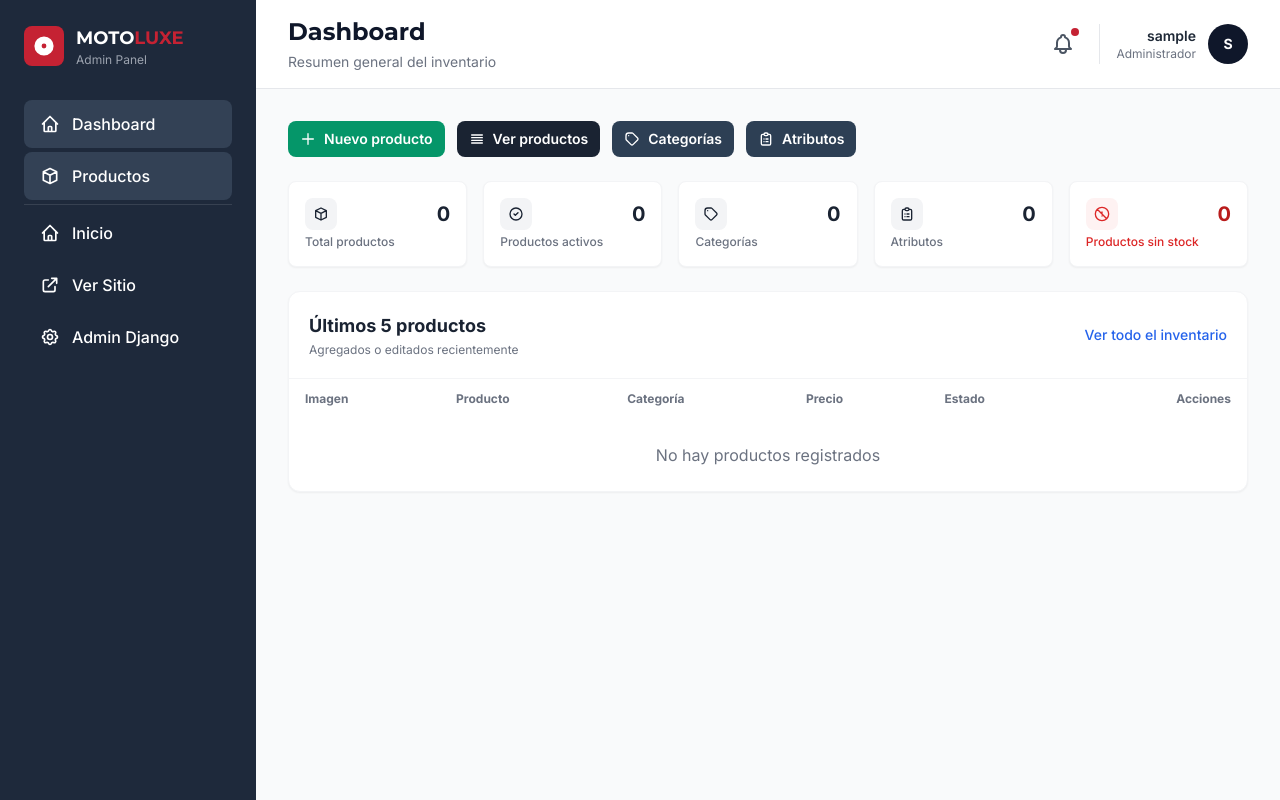
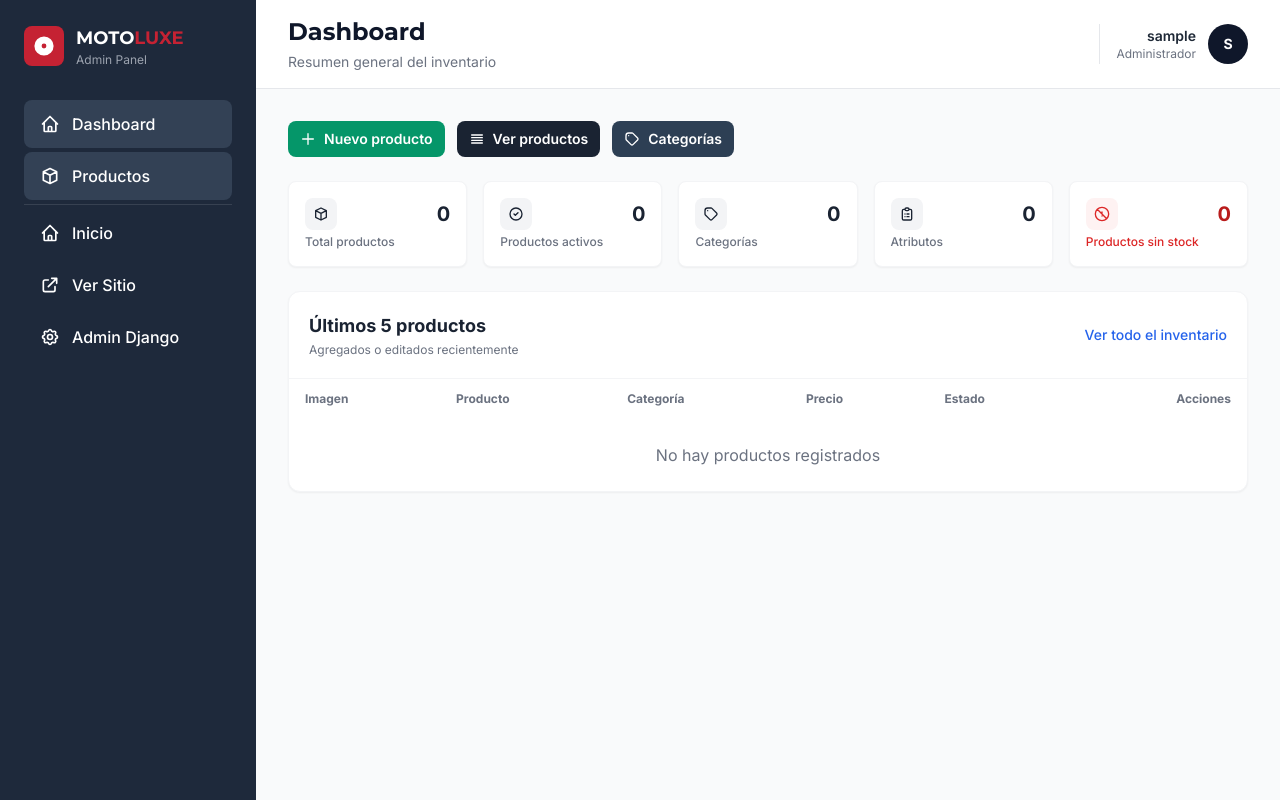
Before and after one commit to Manulynx/TiendaMotos, a Django app: page /productos/admin-custom/ in a window 1280 px wide. Run offline with Django 5.2, Linux system fonts and the light colour scheme; the visitor is signed in with stand-in values (Sample User, id 1); data that the repository does not hold is empty; some libraries are stand-ins or nearby versions.

Commit message:
dashboard

```diff
--- a/templates/admin_custom/base.html
+++ b/templates/admin_custom/base.html
@@ -285,7 +285,7 @@
 
             <div class="flex items-center gap-2 md:gap-4">
               <!-- Notificaciones -->
-              <button
+          <!--<button
                 class="relative p-2 rounded-lg hover:bg-gray-100 transition-colors hidden sm:block"
               >
                 <svg
@@ -305,6 +305,7 @@
                   class="absolute top-1 right-1 w-2 h-2 bg-red-accent rounded-full"
                 ></span>
               </button>
+              -->
 
               <!-- Usuario -->
               <div
--- a/templates/admin_custom/dashboard.html
+++ b/templates/admin_custom/dashboard.html
@@ -18,10 +18,7 @@
     <svg class="w-4 h-4" fill="none" stroke="currentColor" viewBox="0 0 24 24"><path stroke-linecap="round" stroke-linejoin="round" stroke-width="2" d="M7 7h.01M7 3h5c.512 0 1.024.195 1.414.586l7 7a2 2 0 010 2.828l-7 7a2 2 0 01-2.828 0l-7-7A1.994 1.994 0 013 12V7a4 4 0 014-4z"/></svg>
     <span class="text-sm font-semibold">Categorías</span>
   </a>
-  <a href="{% url 'productos:admin_atributos_lista' %}" class="inline-flex items-center gap-2 px-3 py-2 bg-[#2d3f54] text-white rounded-lg hover:bg-[#243447] transition">
-    <svg class="w-4 h-4" fill="none" stroke="currentColor" viewBox="0 0 24 24"><path stroke-linecap="round" stroke-linejoin="round" stroke-width="2" d="M9 5H7a2 2 0 00-2 2v12a2 2 0 002 2h10a2 2 0 002-2V7a2 2 0 00-2-2h-2M9 5a2 2 0 002 2h2a2 2 0 002-2M9 5a2 2 0 012-2h2a2 2 0 012 2m-3 7h3m-3 4h3m-6-4h.01M9 16h.01"/></svg>
-    <span class="text-sm font-semibold">Atributos</span>
-  </a>
+
 </div>
 
 <!-- Overview metrics -->
```
